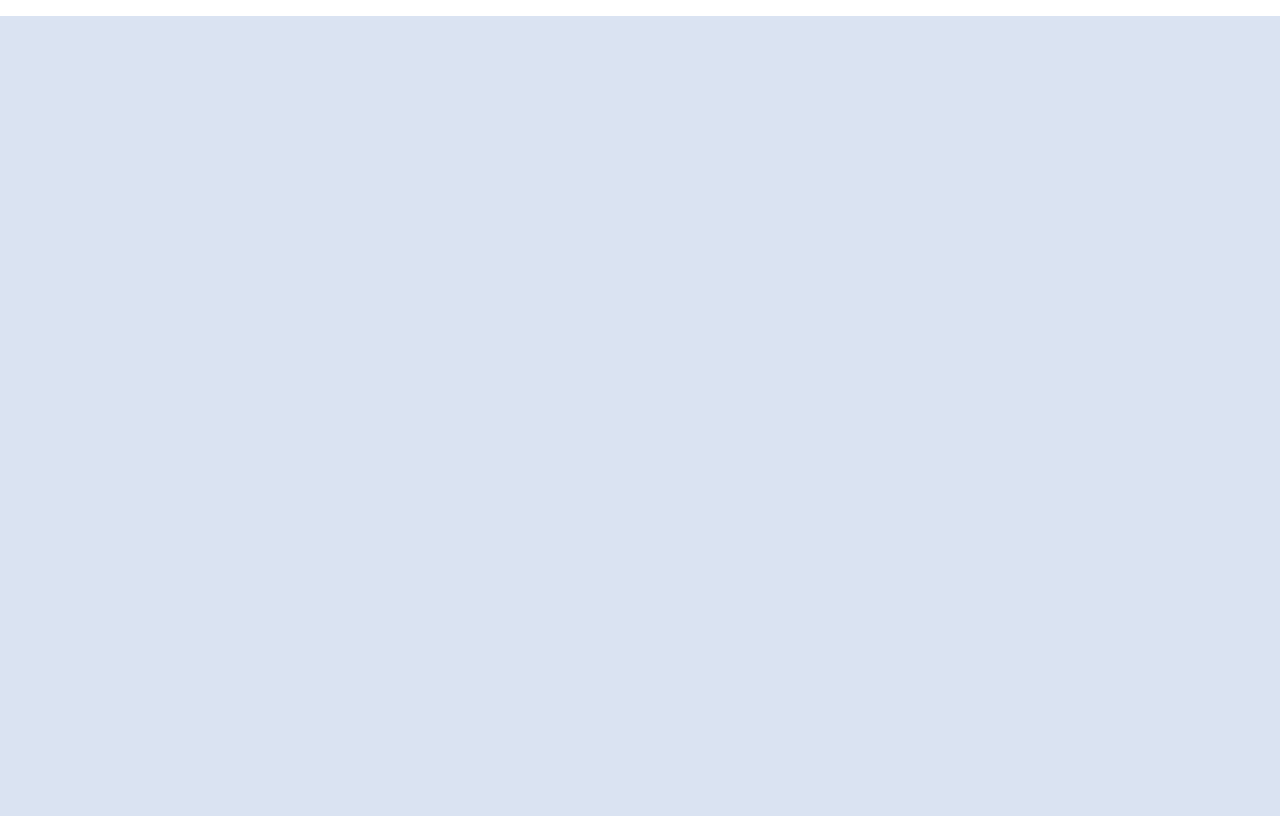
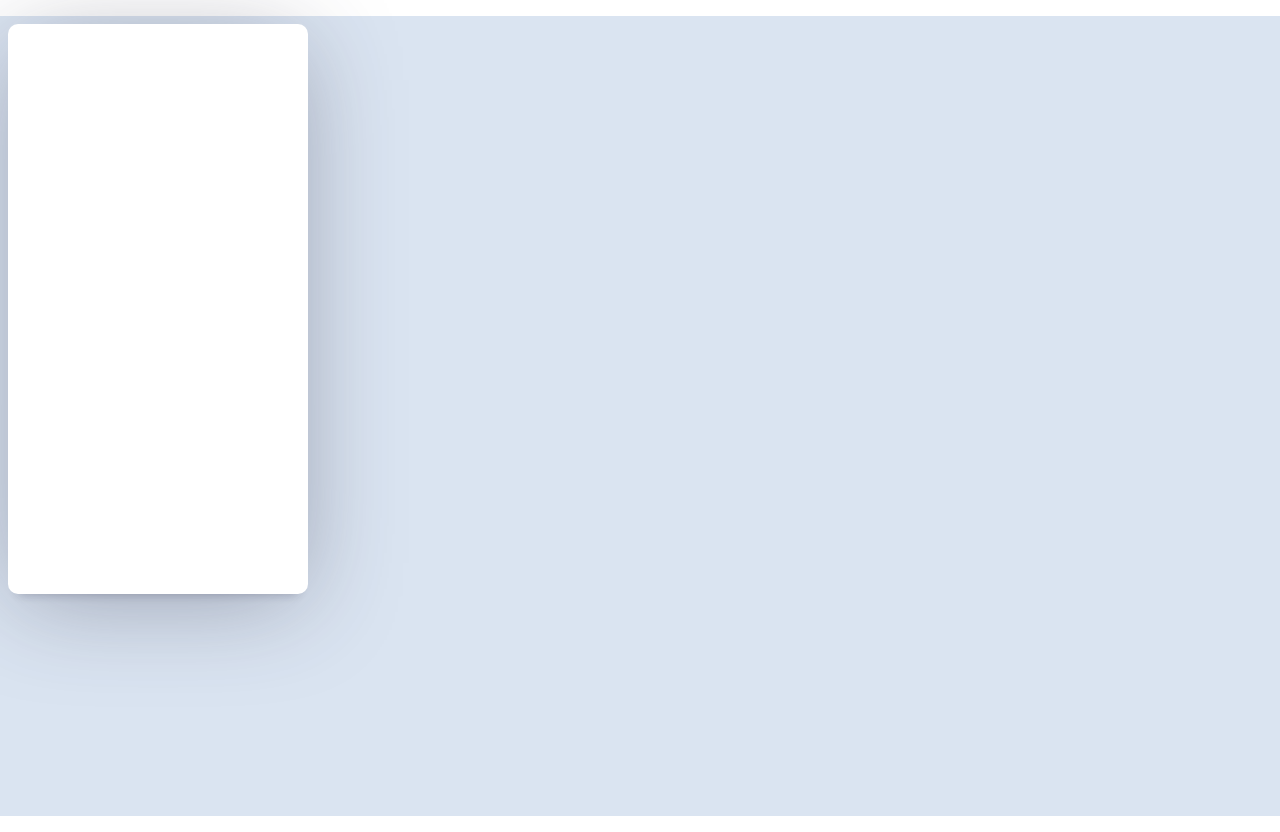
Before and after one commit to Michael-Janke/set, a React (Create React App) app: page / in a window 1280 px wide. Built offline with nearby package versions, Linux system fonts and the light colour scheme.

Commit message:
typescript finally a solution

```diff
--- a/src/Main/Card.tsx
+++ b/src/Main/Card.tsx
@@ -1,23 +1,23 @@
 /* eslint-disable react/jsx-props-no-spreading */
-import React, {
-  ElementType, ComponentProps, Props, ClassAttributes, HTMLAttributes
-} from 'react';
-import './Card.css';
-import classNames from 'classnames';
-import PropTypes, { InferProps } from 'prop-types';
+import React from "react";
+import "./Card.css";
+import classNames from "classnames";
 
-
-interface CardProps<T> extends P<T> {
-  Component: T,
-  className: string;
-
+interface WrapperComponent {
+  <C extends React.ElementType>(
+    props: OwnProps<C> & React.ComponentProps<C>
+  ): JSX.Element;
 }
 
-const Card: React.FC<CardProps<ElementType>> = ({
-  Component,
+interface OwnProps<C> {
+  className?: string;
+  component?: C;
+}
+
+const Card: WrapperComponent = ({
+  component: Component = "div",
   className,
   ...other
-}: CardProps<ElementType>) => <Component className={classNames('Card', className)} {...other} />;
-
+}) => <Component className={classNames("Card", className)} {...other} />;
 
 export default Card;
--- a/src/Main/Deck.tsx
+++ b/src/Main/Deck.tsx
@@ -1,19 +1,29 @@
-import React from 'react';
-import { useSprings, animated, interpolate } from 'react-spring';
-import useMeasure from 'react-use-measure';
+import React from "react";
+import { useSprings, animated, interpolate } from "react-spring";
+import useMeasure from "react-use-measure";
 
-import deckReducer from './Deck.reducer';
-import './Deck.css';
-import Card from './Card';
+import deckReducer from "./Deck.reducer";
+import "./Deck.css";
+import Card from "./Card";
 
-const Test: React.FC<{ style: object, hallo: string }> = ({ style }) => null;
+const Test: React.SFC<{ style: object; hallo: string }> = ({
+  style,
+  hallo
+}: {
+  style: object;
+  hallo: string;
+}) => <div>{JSON.stringify(style)}</div>;
 
 export default function Deck() {
   const [ref, bounds] = useMeasure();
-  const [state, dispatch] = React.useReducer(deckReducer, { cards: [{}] }, undefined);
+  const [state, dispatch] = React.useReducer(
+    deckReducer,
+    { cards: [{}] },
+    undefined
+  );
   const { cards } = state;
 
-  const [props, set] = useSprings(cards.length, (i) => ({
+  const [props, set] = useSprings(cards.length, i => ({
     x: 0,
     y: 0
   }));
@@ -22,13 +32,15 @@ export default function Deck() {
     <div ref={ref} className="deck">
       {props.map(({ x, y }, i) => (
         <Card
-          Component={Test}
-
-
+          //component={Test}
           key={i}
+          hallo="2"
           className=""
           style={{
-            transform: interpolate([x, y], (xn, yn) => `translate3d(${xn}px, ${yn}px, 0)`),
+            transform: interpolate(
+              [x, y],
+              (xn, yn) => `translate3d(${xn}px, ${yn}px, 0)`
+            )
           }}
         />
       ))}
```
Also changed, not shown: package.json (+13 -12 lines), 1 other file (tests, documents, lock files or other folders).
